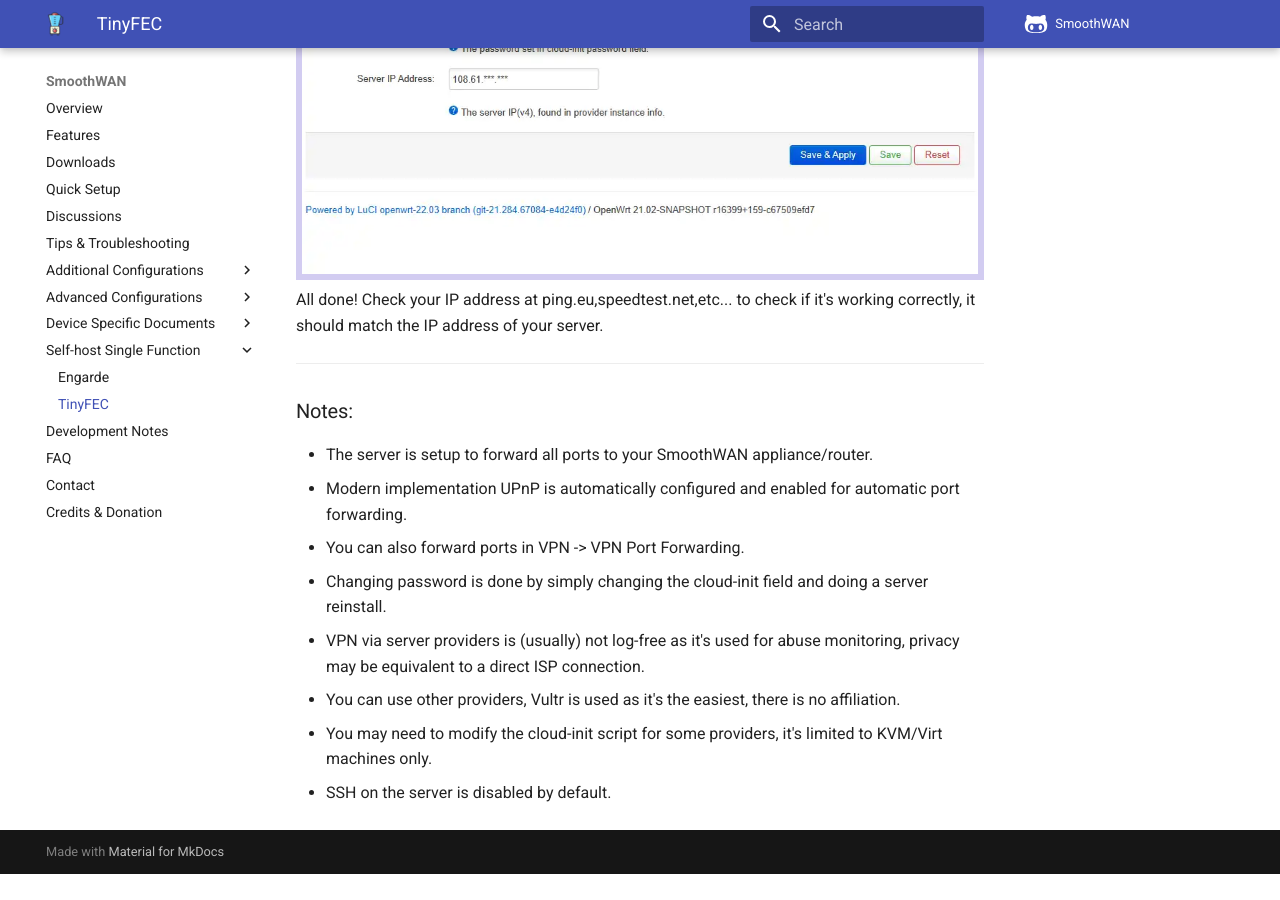
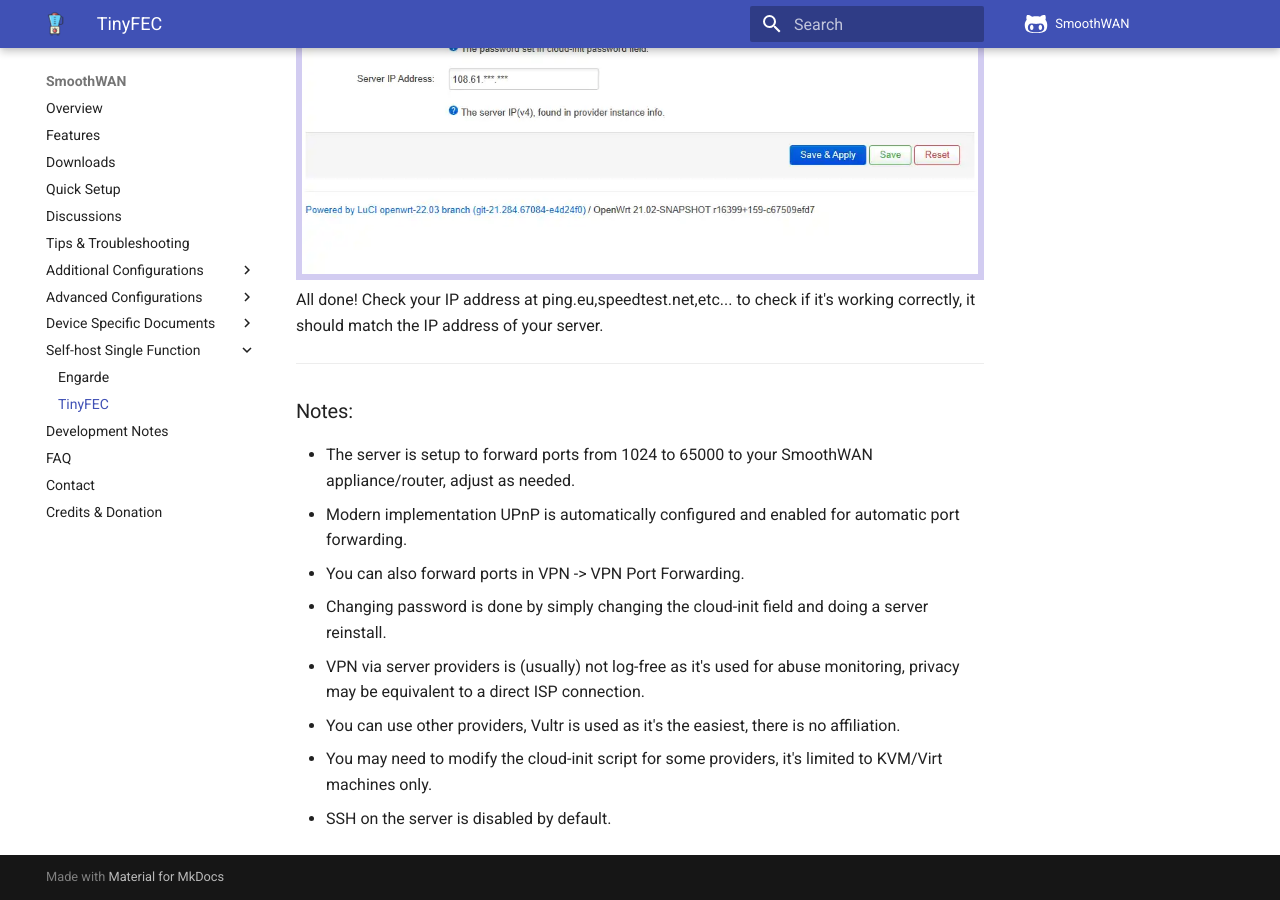
Before and after one commit to SmoothWAN/SmoothWAN-docs, an MkDocs documentation site: the page built from docs/tinyfec.md, in a window 1280 px wide and 900 px high, scrolled down 5039 px. Built offline with MkDocs 1.6.1 and Material for MkDocs 9.7.7, drawn with Linux system fonts in a browser that asks for light colours; comment, search, counter and statistics services are not loaded; before the commit the page ends 5913 px from its top, so only the background shows below that.

Commit message:
Port fwd correction

```diff
--- a/docs/tinyfec.md
+++ b/docs/tinyfec.md
@@ -34,7 +34,7 @@
 <hr>
 <h3>Notes:</h3>
 
-- The server is setup to forward all ports to your SmoothWAN appliance/router.
+- The server is setup to forward ports from 1024 to 65000 to your SmoothWAN appliance/router, adjust as needed.<br>
 - Modern implementation UPnP is automatically configured and enabled for automatic port forwarding.
 - You can also forward ports in VPN -> VPN Port Forwarding.
 - Changing password is done by simply changing the cloud-init field and doing a server reinstall.
```
Also changed, not shown: docs/engarde.md (+1 -1 lines).
